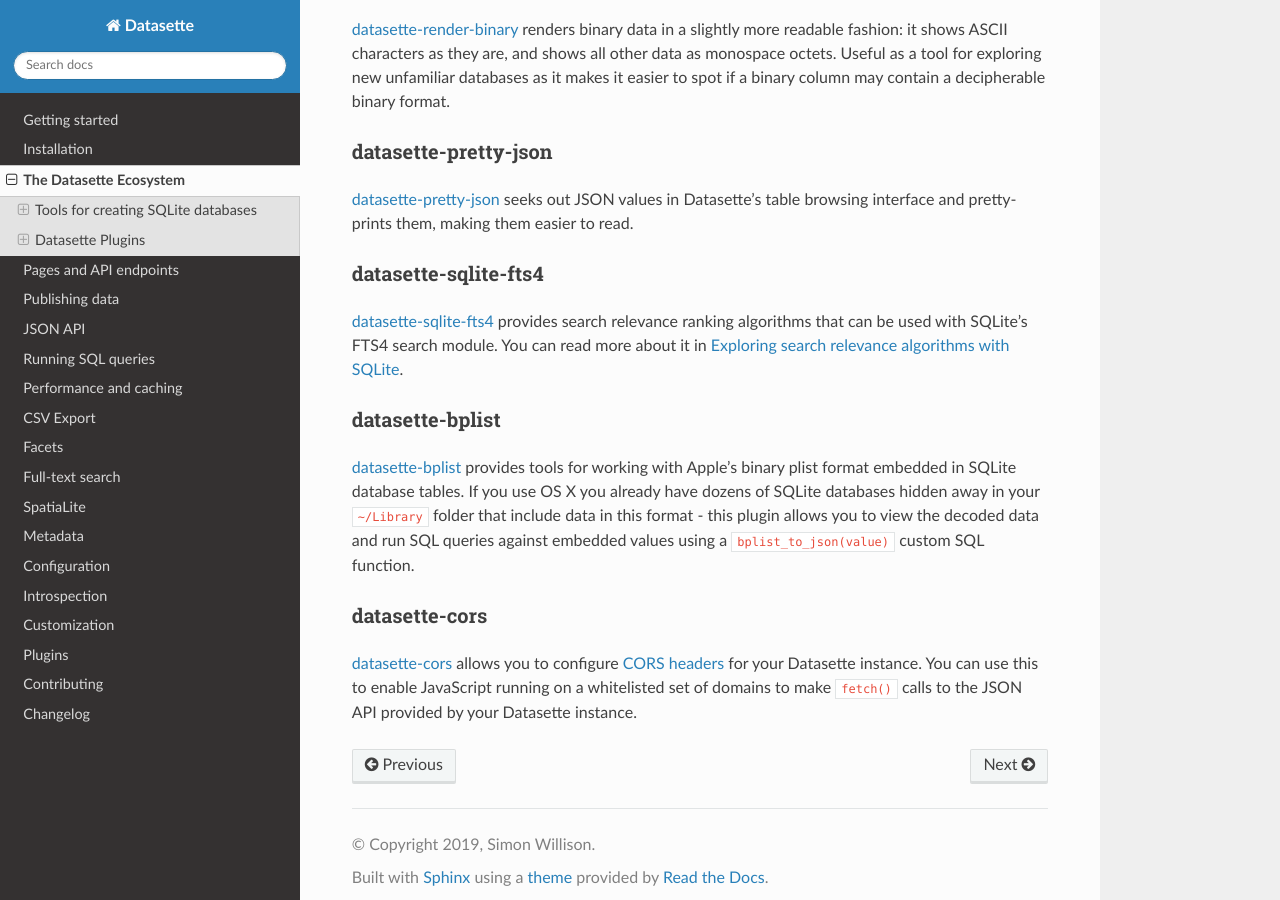
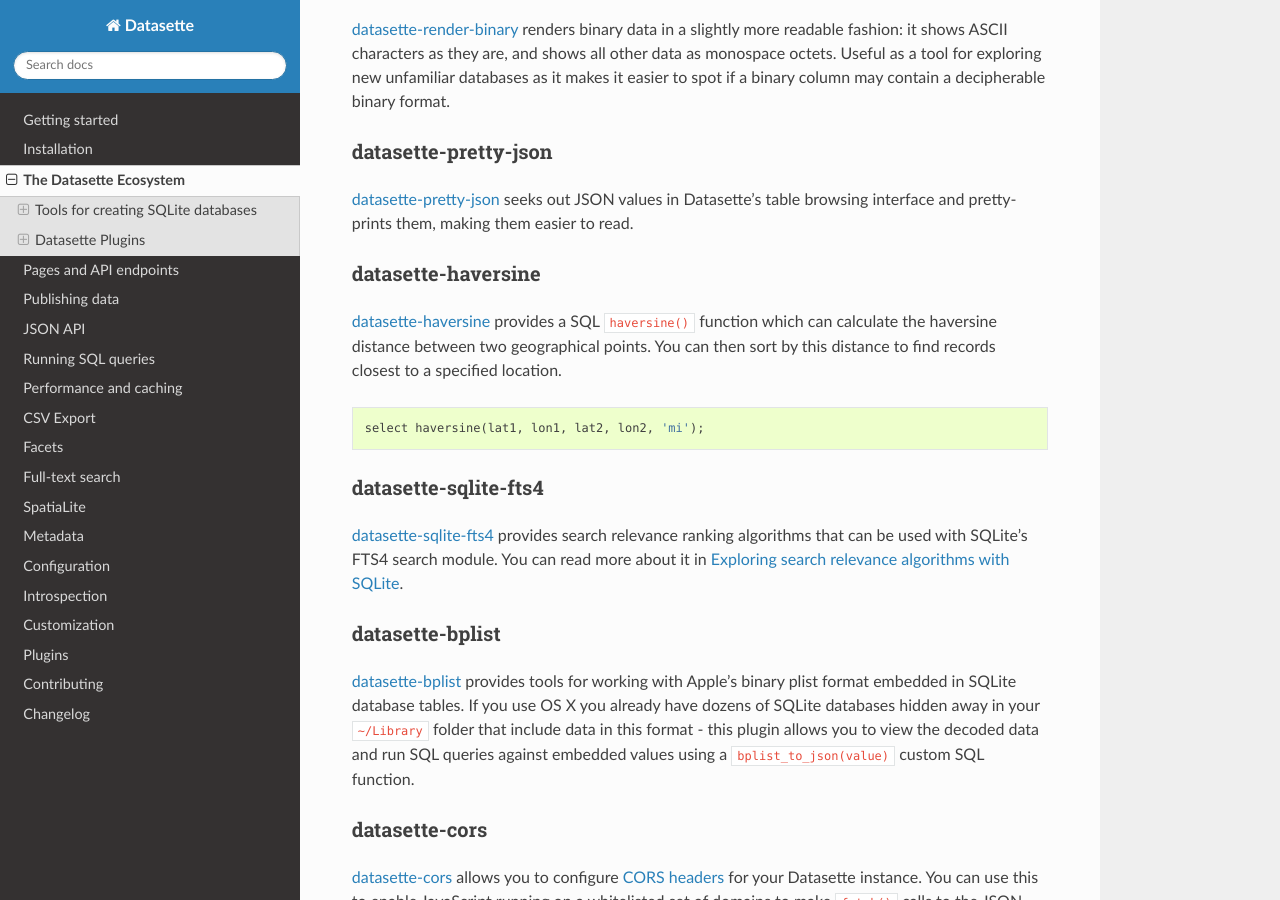
Before and after one commit to simonw/datasette, a Sphinx documentation site: the page built from docs/ecosystem.rst, in a window 1280 px wide and 900 px high, scrolled down 2916 px. Built offline with Sphinx 7.4.7 and the Read the Docs theme 2.0.0, drawn with Linux system fonts in a browser that asks for light colours.

Commit message:
Added datasette-haversine to plugins list

```diff
--- a/docs/ecosystem.rst
+++ b/docs/ecosystem.rst
@@ -110,6 +110,15 @@
 
 `datasette-pretty-json <https://github.com/simonw/datasette-pretty-json>`__ seeks out JSON values in Datasette's table browsing interface and pretty-prints them, making them easier to read.
 
+datasette-haversine
+-------------------
+
+`datasette-haversine <https://github.com/simonw/datasette-haversine>`__ provides a SQL ``haversine()`` function which can calculate the haversine distance between two geographical points. You can then sort by this distance to find records closest to a specified location.
+
+::
+
+    select haversine(lat1, lon1, lat2, lon2, 'mi');
+
 datasette-sqlite-fts4
 ---------------------
 
```
